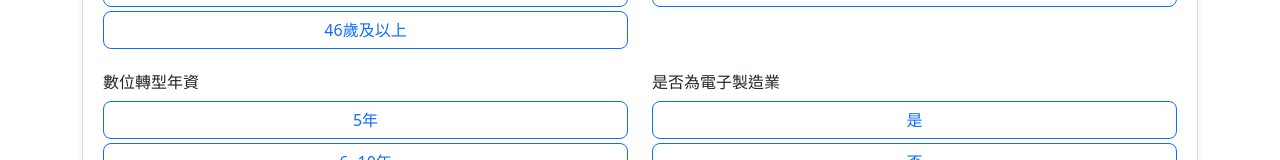
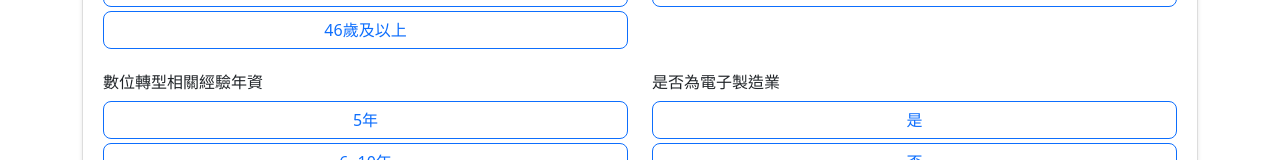
Before and after one commit to qzwxe0937/BWM_Survey, a plain HTML site: page index.html in a window 1280 px wide. Shown: the part 559-719 px from the top of the page. Drawn offline with nearby package versions, Linux system fonts and the light colour scheme.

Commit message:
更新標籤文本，將「數位轉型年資」修改為「數位轉型相關經驗年資」以提高表達清晰度。

```diff
--- a/index.html
+++ b/index.html
@@ -368,7 +368,7 @@
 
                     <div class="row mt-3">
                         <div class="col-md-6">
-                            <label class="form-label">數位轉型年資</label>
+                            <label class="form-label">數位轉型相關經驗年資</label>
                             <div class="btn-group-vertical w-100" role="group">
                                 <input type="radio" class="btn-check" name="experience" id="experience_5" value="5年" required>
                                 <label class="btn btn-outline-primary" for="experience_5">5年</label>
```
